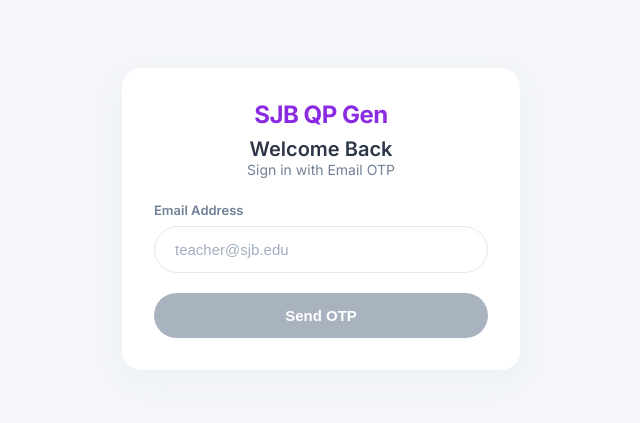
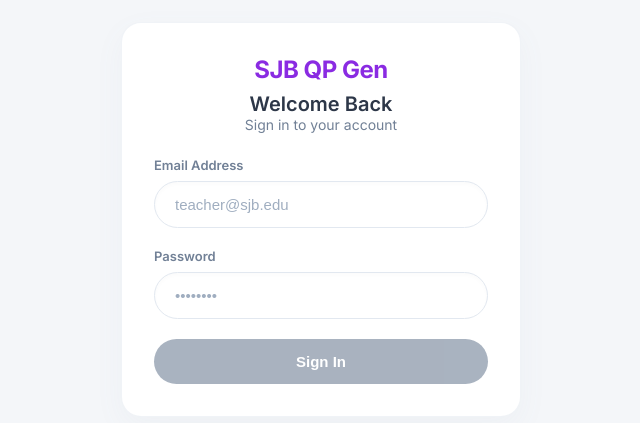
Before and after one commit to sgr-6/QP-gen, a Next.js app in the folder frontend/: page /login in a window 1280 px wide. Before the commit this address had no page. Shown: the part 169-592 px from the top of the page, without its empty margins (319-959 px from the left). Built offline with nearby package versions, Linux system fonts and the light colour scheme.

Commit message:
Implement 2FA Password + Email OTP

```diff
--- a/frontend/src/app/login/page.tsx
+++ b/frontend/src/app/login/page.tsx
@@ -6,15 +6,25 @@ import { useAuth } from "@/context/AuthContext";
 import emailjs from '@emailjs/browser';
 
 export default function LoginPage() {
+  // Credentials
   const [email, setEmail] = useState("");
+  const [password, setPassword] = useState("");
+
+  // OTP
   const [enteredOtp, setEnteredOtp] = useState("");
   const [generatedOtp, setGeneratedOtp] = useState("");
-  const [step, setStep] = useState<"email" | "otp">("email");
+
+  // UI State
+  const [step, setStep] = useState<"credentials" | "otp">("credentials");
   const [loading, setLoading] = useState(false);
   const [error, setError] = useState("");
 
   const { currentUser, login } = useAuth();
   const router = useRouter();
+
+  // Hardcoded Valid User
+  const VALID_EMAIL = "appisagar25@gmail.com";
+  const VALID_PASS = "sagar789";
 
   useEffect(() => {
     if (currentUser) {
@@ -22,20 +32,28 @@ export default function LoginPage() {
     }
   }, [currentUser, router]);
 
-  const handleSendOtp = async (e: React.FormEvent) => {
+  const handleCredentialsSubmit = async (e: React.FormEvent) => {
     e.preventDefault();
-    if (!email) return;
+    if (!email || !password) return;
     setLoading(true);
     setError("");
 
-    // Generate 6-digit OTP
+    // 1. Verify Credentials
+    if (email.toLowerCase() !== VALID_EMAIL || password !== VALID_PASS) {
+      setError("Invalid email or password.");
+      setLoading(false);
+      return;
+    }
+
+    // 2. Generate 6-digit OTP
     const newOtp = Math.floor(100000 + Math.random() * 900000).toString();
     setGeneratedOtp(newOtp);
 
+    // 3. Send OTP via EmailJS
     try {
       await emailjs.send(
-        "service_os3zpz3",    // SERVICE_ID
-        "template_hfil1kp",   // TEMPLATE_ID
+        "service_os3zpz3",    // SERVICE_ID (Qp gen)
+        "template_fg58evu",   // TEMPLATE_ID
         {
           otp: newOtp,
           to_email: email,
@@ -72,14 +90,18 @@ export default function LoginPage() {
       <div className="card" style={{ maxWidth: "400px", width: "100%" }}>
         <div className="text-center" style={{ marginBottom: "24px" }}>
           <div className="sidebar-logo" style={{ padding: 0, marginBottom: "8px" }}>SJB QP Gen</div>
-          <h2 style={{ fontSize: "20px", fontWeight: 600 }}>Welcome Back</h2>
-          <p style={{ color: "var(--text-muted)", fontSize: "14px" }}>Sign in with Email OTP</p>
+          <h2 style={{ fontSize: "20px", fontWeight: 600 }}>
+            {step === "credentials" ? "Welcome Back" : "Two-Factor Auth"}
+          </h2>
+          <p style={{ color: "var(--text-muted)", fontSize: "14px" }}>
+            {step === "credentials" ? "Sign in to your account" : "Enter the OTP sent to your email"}
+          </p>
         </div>
 
         {error && <div className="status-error text-center" style={{ marginBottom: "16px", padding: "8px", background: "#FFF5F5", borderRadius: "8px" }}>{error}</div>}
 
-        {step === "email" ? (
-          <form onSubmit={handleSendOtp}>
+        {step === "credentials" ? (
+          <form onSubmit={handleCredentialsSubmit}>
             <div className="input-group">
               <label className="input-label">Email Address</label>
               <input
@@ -91,8 +113,21 @@ export default function LoginPage() {
                 required
               />
             </div>
-            <button type="submit" className="btn-primary" disabled={loading || !email}>
-              {loading ? "Sending..." : "Send OTP"}
+
+            <div className="input-group">
+              <label className="input-label">Password</label>
+              <input
+                type="password"
+                value={password}
+                onChange={(e) => setPassword(e.target.value)}
+                placeholder="••••••••"
+                className="pill-input"
+                required
+              />
+            </div>
+
+            <button type="submit" className="btn-primary" disabled={loading || !email || !password}>
+              {loading ? "Verifying..." : "Sign In"}
             </button>
           </form>
         ) : (
@@ -109,15 +144,15 @@ export default function LoginPage() {
               />
             </div>
             <button type="submit" className="btn-primary" disabled={loading || !enteredOtp}>
-              {loading ? "Verifying..." : "Verify & Sign In"}
+              {loading ? "Verifying..." : "Verify & Access Dashboard"}
             </button>
             <div className="text-center" style={{ marginTop: "16px" }}>
               <button
                 type="button"
-                onClick={() => { setStep("email"); setEnteredOtp(""); }}
+                onClick={() => { setStep("credentials"); setEnteredOtp(""); setPassword(""); }}
                 style={{ background: "none", border: "none", color: "var(--primary-purple)", cursor: "pointer", fontSize: "14px", fontWeight: 500 }}
               >
-                Change Email Address
+                Back to Login
               </button>
             </div>
           </form>
--- a/frontend/src/context/AuthContext.tsx
+++ b/frontend/src/context/AuthContext.tsx
@@ -25,8 +25,11 @@ export const AuthProvider = ({ children }: { children: React.ReactNode }) => {
   const router = useRouter();
 
   useEffect(() => {
-    // TEMPORARY BYPASS: Automatically log everyone in
-    setCurrentUser("guest@sjb.edu");
+    // Check local storage on initial load
+    const storedUser = localStorage.getItem("qpgen_user");
+    if (storedUser) {
+      setCurrentUser(storedUser);
+    }
     setLoading(false);
   }, []);
 
```
